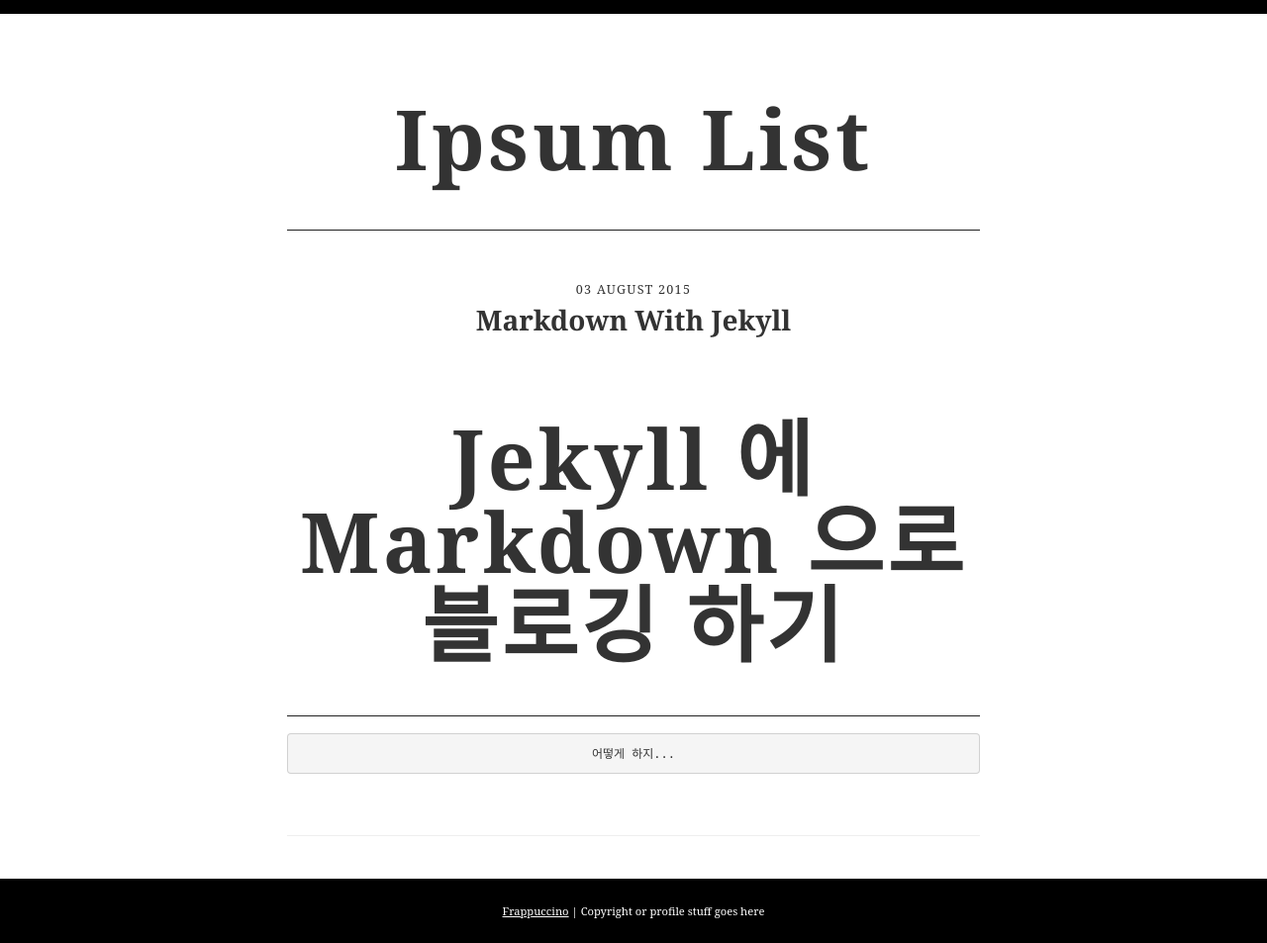
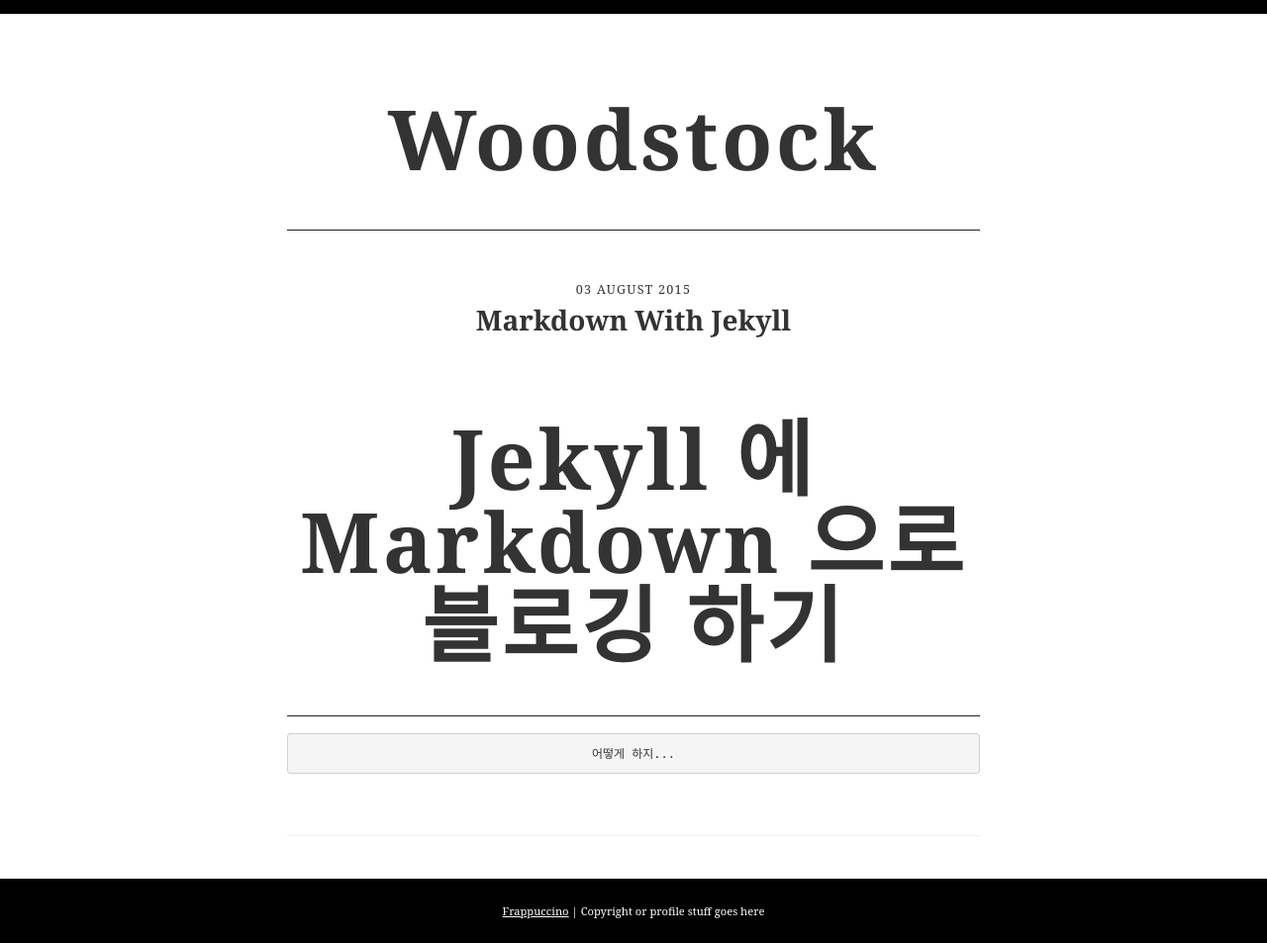
Before and after one commit to carpenta/carpenta.github.io, a Jekyll site: the page built from index.html, in a window 1280 px wide. Shown: the whole page at 99% size. Built offline with Jekyll 4.4.1, drawn with Linux system fonts in a browser that asks for light colours; some web fonts are replaced; the list of posts is cut into pages by our own code.

Commit message:
change title

```diff
--- a/index.html
+++ b/index.html
@@ -9,7 +9,7 @@ title: Woodstock
     <main class="container">
     	<div class="row-fluid">
     		<section class="content">
-    		  <h1>Ipsum List</h1>
+    		  <h1>Woodstock</h1>
     		</section>
     		<ul class="entries">
     		{% for post in paginator.posts %}
```
